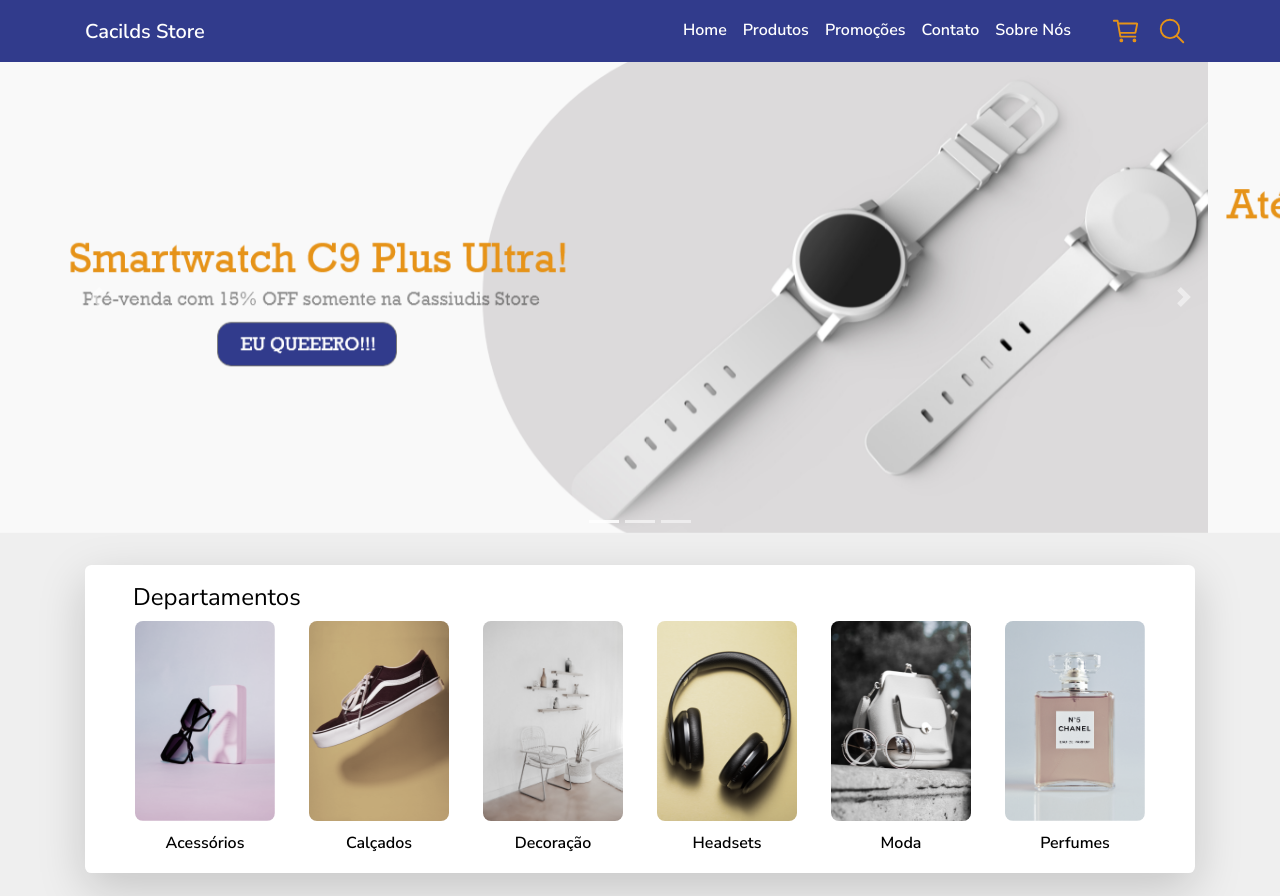
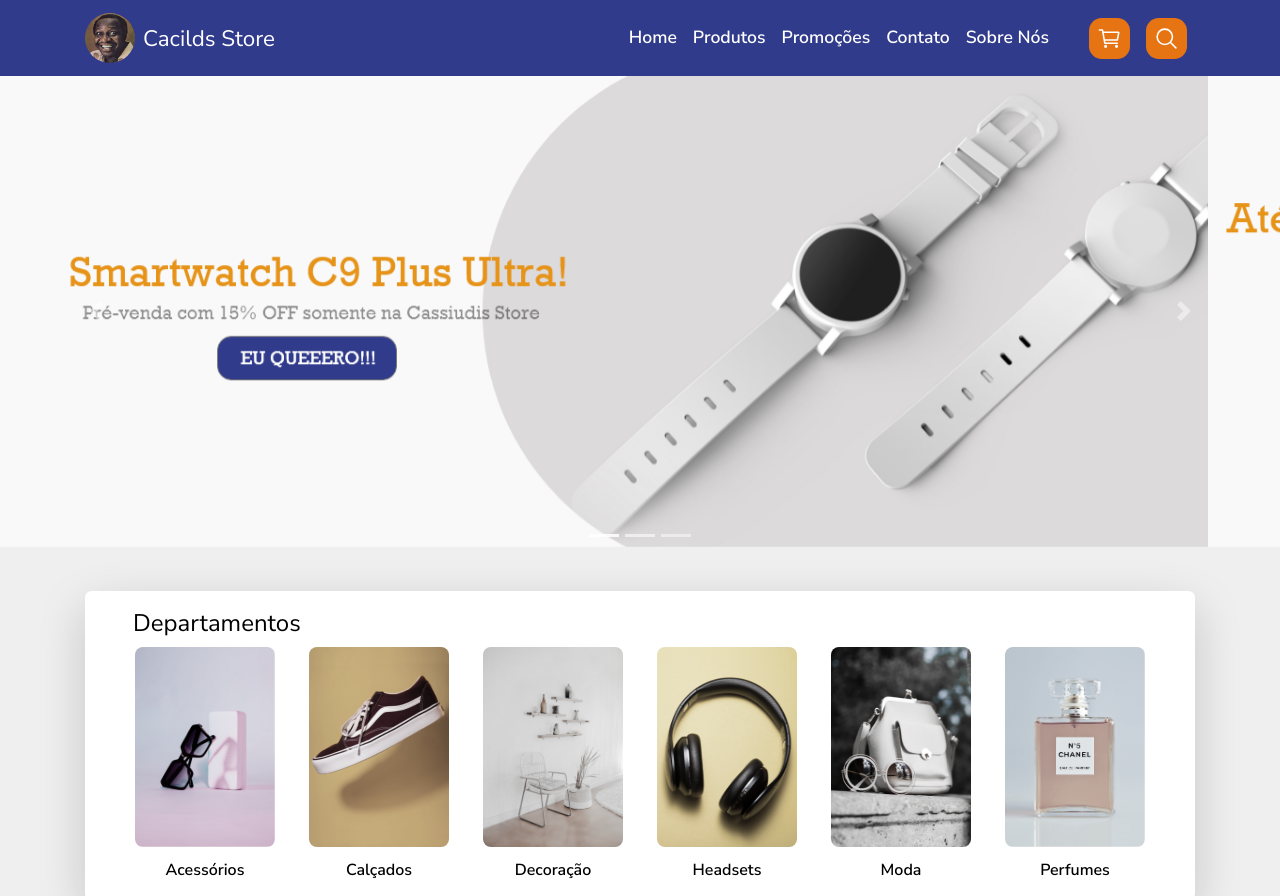
Before and after one commit to aosilvajr/cacilds-store, a website: page src/index.html in a window 1280 px wide. Shown: the top 896 px of the page. Drawn offline with nearby package versions, Linux system fonts and the light colour scheme.

Commit message:
refact: Changes some general styles

```diff
--- a/src/css/scss/_departaments.scss
+++ b/src/css/scss/_departaments.scss
@@ -1,6 +1,6 @@
 .categories {
   .card-group {
-    margin-top: 2rem;
+    margin-top: 2.8rem;
     background: #fff;
     padding: 0.5rem 3rem;
     border-radius: 0.4rem;
--- a/src/css/scss/_footer.scss
+++ b/src/css/scss/_footer.scss
@@ -7,11 +7,12 @@ footer {
     .footer-title {
       font-weight: 600;
       font-size: 1.5rem;
-      color: var(--orange)
+      color: var(--orange);
+      text-decoration: none;
     }
 
     h2 {
-			font-weight: 600;
+      font-weight: 600;
       color: var(--orange);
     }
 
--- a/src/css/scss/_navbar.scss
+++ b/src/css/scss/_navbar.scss
@@ -2,7 +2,7 @@ nav {
   background-color: var(--blue);
 
   .navbar-toggler {
-    border: 2px solid #e67413;
+    border: 1px solid #fff;
     background-color: transparent;
 
     ion-icon {
@@ -13,7 +13,9 @@ nav {
 
   .navbar-brand {
     color: #fff;
-    font-weight: 600;
+    font-weight: 500;
+    font-size: 1.4rem;
+    text-decoration: none;
   }
 
   .underline {
@@ -21,6 +23,7 @@ nav {
       .nav-link {
         color: #fff;
         font-weight: 600;
+        font-size: 1.1rem;
         text-decoration: none;
 
         &:after {
@@ -39,13 +42,16 @@ nav {
     }
   }
 
-  ion-icon {
+  .orange-icons {
+    color: #fff;
     display: flex;
-    font-size: 30px;
+    padding: 0.5rem;
+    font-size: 25px;
     cursor: pointer;
     align-self: center;
-    color: var(--orange);
-	}
+    border-radius: 0.8rem;
+    background-color: #e67413;
+  }
 }
 
 @media (max-width: 992px) {
--- a/src/css/scss/_products.scss
+++ b/src/css/scss/_products.scss
@@ -25,6 +25,7 @@
 			font-weight: 400;
       font-size: 0.9rem;
 			margin-top: 0.5rem;
+			line-height: 0.8;
     }
   }
 
--- a/src/index.html
+++ b/src/index.html
@@ -16,7 +16,10 @@
 	<header>
 		<nav class="navbar navbar-expand-lg">
 			<div class="container">
-				<span class="navbar-brand" href="#">Cacilds Store</span>
+				<a class="navbar-brand d-flex flex-row align-items-center" href="#">
+					<img src="assets/mussum.jpg" width="50" height="50" class="mr-2 rounded-circle" alt="">
+					Cacilds Store
+				</a>
 
 				<button class="navbar-toggler" type="button">
 					<ion-icon name="menu-outline"></ion-icon>
@@ -44,12 +47,12 @@
 					<ul class="navbar-nav d-flex flex-row ml-lg-4">
 						<li class="nav-item">
 							<a class="nav-link" href="#">
-								<ion-icon name="cart-outline"></ion-icon>
+								<ion-icon class="orange-icons" name="cart-outline"></ion-icon>
 							</a>
 						</li>
 						<li class="nav-item">
 							<a class="nav-link" href="#">
-								<ion-icon name="search-outline"></ion-icon>
+								<ion-icon class="orange-icons" name="search-outline"></ion-icon>
 							</a>
 						</li>
 					</ul>
@@ -350,7 +353,10 @@
 			<div class="footer-wrapper">
 				<div class="row">
 					<div class="col-md-3 col-sm-12 mt-4 d-flex justify-content-center align-items-center">
-						<span class="footer-title mb-3">Cacilds Store</span>
+						<a class="footer-title mb-3 d-flex flex-column align-items-center" href="#">
+							<img src="assets/mussum.jpg" width="70" height="70" class="mb-2 rounded-circle" alt="">
+							Cacilds Store
+						</a>
 					</div>
 
 					<div class="col-md-3 col-sm-12 mt-4">
```
Also changed, not shown: src/assets/mussum.jpg (added), src/css/main.css, 1 other file.
